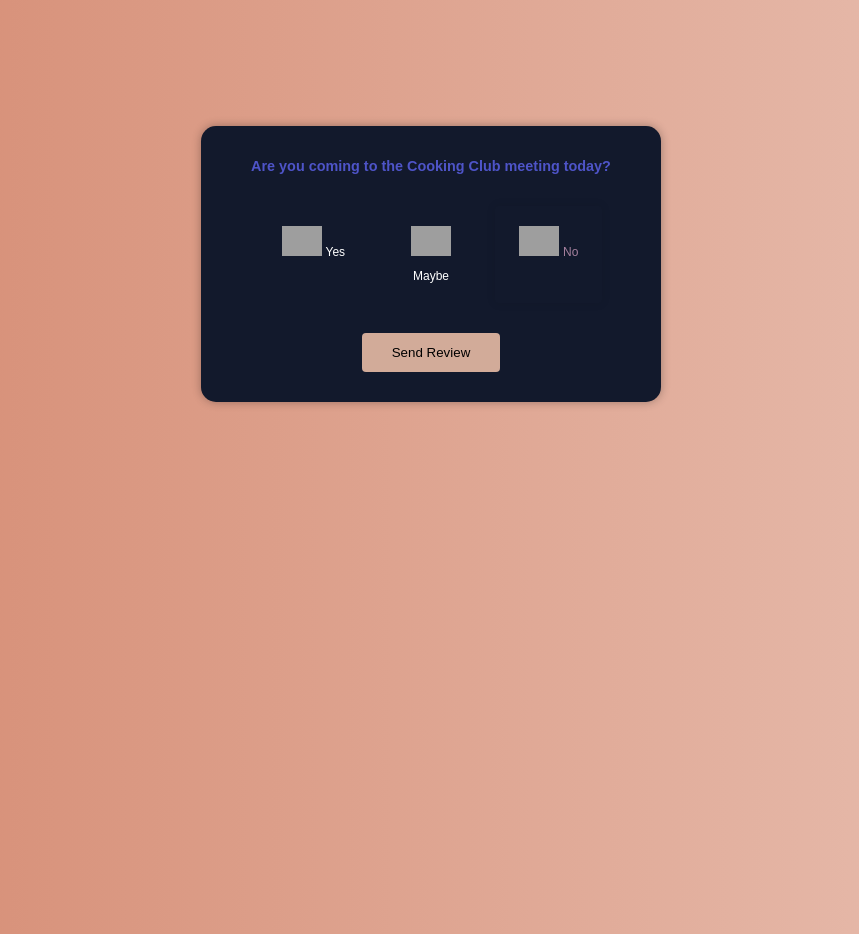
After one commit to SlimeyTurtles/jinjaturtles, a Flask app: page /test/ in a window 1280 px wide. The commit adds this page. Shown: the whole page, without its empty margins (209-1068 px from the left). Run offline with Flask 2, Linux system fonts and the light colour scheme; some libraries are stand-ins or nearby versions; grey boxes are pictures that could not be loaded.

Commit message:
created an RSVP page

```diff
--- a/main.py
+++ b/main.py
@@ -1,4 +1,9 @@
-from flask import render_template, Flask
+
+from flask import Flask, render_template
+from flask import request
+
+
+
 
 app = Flask(__name__)
 
@@ -7,6 +12,10 @@ app = Flask(__name__)
 @app.route('/')
 def index():
     return render_template("index.html")
+
+@app.route('/test/')
+def test():
+    return render_template("test.html")
 
 @app.route('/contact/')
 def contact():
@@ -30,8 +39,13 @@ def recipetemp():
 def faq():
     return render_template("faq.html")
 
-@app.route('/feedback/')
+@app.route('/feedback/', methods=['GET', 'POST'])
 def feedback():
+    if request.form:
+        input = request.form.get("feed1")
+        name = request.form.get("feed2")
+        if len(input) != 0:  # input field has content
+            return render_template("feedback.html", input=input, name=name)
     return render_template("feedback.html")
 
 # run code
--- a/templates/feedback.html
+++ b/templates/feedback.html
@@ -76,7 +76,7 @@
                     <p hidden id="previous">
                         <br>
                         <mark>Previous Responses</mark><br></p><!--this becomes unhidden when text is added-->
-                    <!--<li>-->     <p id="change" style="color:white";>{% if input | length != 0 %} {{ name }} : {{ input }} {% else %}<br><mark>Previous Responses</mark><br>{% endif %}</p><!--</li>--><!--this contains only the local storage without the new text-->
+                    <!--<li>-->     <p id="change" style="color:black";>{% if input | length != 0 %} {{ name }} : {{ input }} {% else %}<br><mark>Previous Responses</mark><br>{% endif %}</p><!--</li>--><!--this contains only the local storage without the new text-->
                     <!--</ul>-->
 
                 </div>
--- a/templates/layouts/navbar.html
+++ b/templates/layouts/navbar.html
@@ -30,6 +30,7 @@ This HTML is setup as a fragment allowing it to be "included" by other HTML file
                 <div class="dropdown-menu" aria-labelledby="dropdownMenuButton1">
                     <a class="dropdown-item" href="/faq">FAQ</a>
                     <a class="dropdown-item" href="/feedback">Feedback</a>
+                    <a class="dropdown-item" href="/test">test</a>
                 </div>
             </li>
 
--- /dev/null
+++ b/templates/test.html
@@ -0,0 +1,172 @@
+<!DOCTYPE html>
+<html lang="en">
+<head>
+    <meta charset="UTF-8" />
+    <meta name="viewport" content="width=device-width, initial-scale=1.0" />
+    <link rel="stylesheet" href="https://cdnjs.cloudflare.com/ajax/libs/font-awesome/5.14.0/css/all.min.css" integrity="sha512-1PKOgIY59xJ8Co8+NE6FZ+LOAZKjy+KY8iq0G4B3CyeY6wYHN3yt9PW0XpSriVlkMXe40PTKnXrLnZ9+fkDaog==" crossorigin="anonymous" />
+    <link rel="stylesheet" href="style.css" />
+    <title>Let Us Know Your Feedback || The Cooking Club</title>
+</head>
+<body>
+<div id="panel" class="panel-container">
+    <strong>Are you coming to the Cooking Club meeting today?<br /> </strong>
+    <div class="ratings-container">
+        <div class="rating">
+            <img src="https://image.flaticon.com/icons/svg/187/187150.svg" alt="">
+            <small>Yes</small>
+        </div>
+
+        <div class="rating">
+            <img src="https://image.flaticon.com/icons/svg/187/187136.svg" alt=""/>
+            <small>Maybe</small>
+        </div>
+
+        <div class="rating active">
+            <img src="https://image.flaticon.com/icons/svg/187/187133.svg" alt=""/>
+            <small>No</small>
+        </div>
+    </div>
+    <button class="btn" id="send">Send Review</button>
+</div>
+</html>
+
+<style><
+@import url('https://fonts.googleapis.com/css?family=Montserrat&display=swap');
+
+* {
+box-sizing: border-box;
+}
+
+body {
+background: #F4511EFF;
+background: -webkit-linear-gradient(to right, #d3baa0, #e7b27c);
+background: linear-gradient(to right, #d58a71, rgba(208, 125, 96, 0.49));
+font-family: 'Montserrat', sans-serif;
+overflow: hidden;
+height:100vh;
+}
+
+.panel-container {
+background-color: #12192c;
+box-shadow: 0 0 10px rgba(0, 0, 0, 0.3);
+border-radius: 15px;
+font-size: 90%;
+display: flex;
+flex-direction: column;
+justify-content: center;
+align-items: center;
+text-align: center;
+padding: 30px;
+max-width: 400px;
+color:#4e54c8;
+margin:10% auto 2% auto;
+}
+
+.panel-container strong {
+line-height: 20px;
+}
+
+.ratings-container {
+display: flex;
+margin: 20px 0;
+}
+
+.rating {
+flex: 1;
+cursor: pointer;
+padding: 20px;
+margin: 10px 5px;
+}
+
+.rating:hover,
+.rating.active {
+border-radius: 4px;
+box-shadow: 0 0 10px rgba(0, 0, 0, 0.1);
+}
+
+.rating img {
+width: 40px;
+}
+
+.rating small {
+color: #fff;
+display: inline-block;
+margin: 10px 0 0;
+}
+
+.rating:hover small,
+.rating.active small {
+color: #a6819e;
+}
+
+.btn {
+background-color: #d2ab99;
+color: #000;
+border: 0;
+border-radius: 4px;
+padding: 12px 30px;
+cursor: pointer;
+}
+
+.btn:focus {
+outline: 0;
+}
+
+.btn:active {
+transform: scale(0.98);
+}
+
+.fa-heart {
+color: red;
+font-size: 30px;
+margin-bottom: 10px;
+}
+
+
+.credit a{
+text-decoration: none;
+color: #fff;
+}
+
+.credit {
+text-align: center;
+}
+</style>
+
+<script>
+const ratings = document.querySelectorAll('.rating')
+const ratingsContainer = document.querySelector('.ratings-container')
+const sendBtn = document.querySelector('#send')
+const panel = document.querySelector('#panel')
+let selectedRating = 'Satisfied'
+
+ratingsContainer.addEventListener('click', (e) => {
+if(e.target.parentNode.classList.contains('rating')) {
+removeActive()
+e.target.parentNode.classList.add('active')
+selectedRating = e.target.nextElementSibling.innerHTML
+}
+if(e.target.classList.contains('rating')) {
+removeActive()
+e.target.classList.add('active')
+selectedRating = e.target.nextElementSibling.innerHTML
+}
+
+})
+
+sendBtn.addEventListener('click', (e) => {
+panel.innerHTML = `
+
+Thank You!
+
+RSVP: ${selectedRating}
+Thank you for submitting your RSVP! Meetings are in A126!
+`
+})
+
+function removeActive() {
+for(let i = 0; i < ratings.length; i++) {
+ratings[i].classList.remove('active')
+}
+}
+</script>
```
